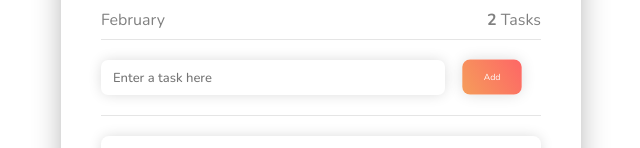
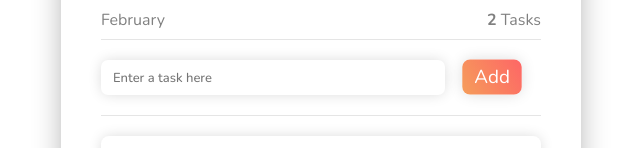
Before and after one commit to haneeshraj/kronos, a React (Create React App) app in the folder frontend/: page /todolist in a window 1280 px wide. In both pictures the pointer is over the element 811 px from the left and 362 px from the top of the page. Shown: the part 286-434 px from the top of the page, without its empty margins (319-959 px from the left). Built offline with nearby package versions, Linux system fonts and the light colour scheme.

Commit message:
add button fix

```diff
--- a/frontend/src/index.css
+++ b/frontend/src/index.css
@@ -110,7 +110,7 @@ hr {
 }
 
 .btn:hover .btnText {
-  transform: scale(0.5);
+  transform: scale(1.07);
 }
 
 .error {
```
